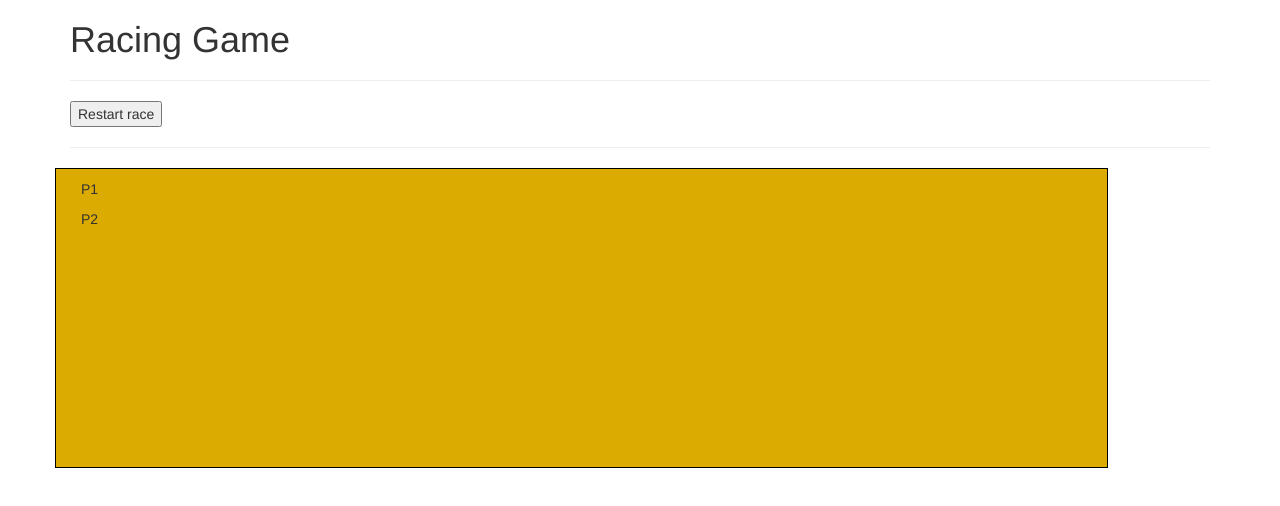
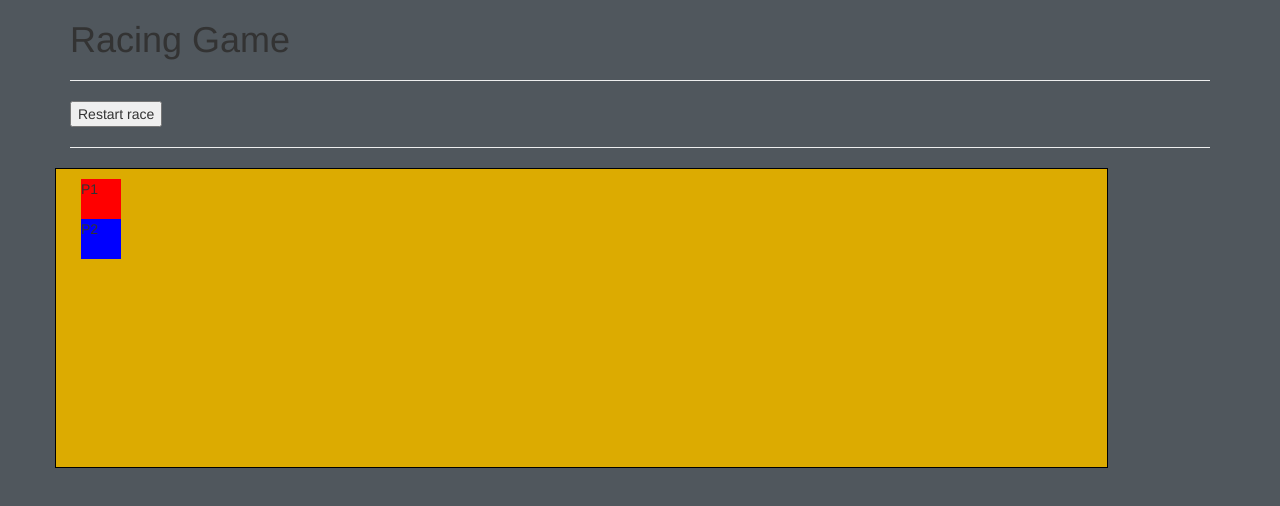
Before and after one commit to mrockway/project_0, a plain HTML site: page index.html in a window 1280 px wide. Both pictures are taken after a click on the button "Restart race". Drawn offline with nearby package versions, Linux system fonts and the light colour scheme.

Commit message:
determine finish line

```diff
--- a/index.html
+++ b/index.html
@@ -20,8 +20,8 @@
 	<hr>
 	<div class="row">
 		<div class="racingBoard col-md-8 col-offset-2">
-			<div class="player1"><p id="p1">P1</p></div>
-			<div class="player2"><p id="p2">P2</p></div>
+			<div class="racer1"><p id="p1">P1</p></div>
+			<div class="racer2"><p id="p2">P2</p></div>
 		</div> <!-- end of racingBoard div -->
 	</div> <!-- end of racingBoard row -->
 </div>  <!-- end of container -->
--- a/main.css
+++ b/main.css
@@ -1,3 +1,7 @@
+.content {
+	background-color: #50575D;
+}
+
 .racingBoard {
 	background-color: #DCAB01;
 	border: 1px solid #000000;
@@ -5,13 +9,19 @@
 	width: 90%;
 }
 
-#p1 {
+.racer1 {
+	background-color: #FF0000;
+	height: 40px;
+	left: 10px;
 	position: relative;
 	top: 10px;
+	width: 40px;
+}
+.racer2 {
+	background-color: #0000FF;
+	height: 40px;
 	left: 10px;
-}
-#p2 {
 	position: relative;
 	top: 10px;
-	left: 10px;
+	width: 40px;
 }
--- a/main.js
+++ b/main.js
@@ -1,28 +1,41 @@
-$(function() {
+// $(function() {
 
 // JS has loaded properly
 console.log('Start your engines!');
 
 // Set up reset button
+//Bring Players back to starting line
 $('.restart').click(function(event) {
+	$('.racer1').css('left', '10px');
+	$('.racer2').css('left', '10px');
 	console.log("You clicked reset.");
 });
 
-
+var p1Pos = 10;
+var p2Pos = 10;
 //Set up Player 2 moving by pressing "A"
 $(window).keypress(function(event) {
-  	if(event.which === 97) {
+	console.log(p1Pos);
+		if (event.which === 97) {
+			if (p1Pos <= 810) {
 			console.log("you pressed a");
-  		$('#p1').animate({left: "+=50"}, 0);
+			$('.racer1').animate({left: "+=25"}, 0);
+			p1Pos = p1Pos+25;
+			console.log(p1Pos);
+		}
 	}
 });
 
-
 //Set up Player 2 moving by pressing "L"
 $(window).keypress(function(event) {
-  	if(event.which === 108) {
+	console.log(p2Pos);
+	if (p2Pos <= 810) {
+		if (event.which === 108) {
 			console.log("you pressed l");
-  		$('#p2').animate({left: "+=50"}, 0);
+			$('.racer2').animate({left: "+=25"}, 0);
+			p2Pos = p2Pos+25;
+			console.log(p2Pos);
+		}
 	}
 });
 
@@ -30,4 +43,4 @@ $(function() {
 //Determine Winner
 
 
-});
+// });
```
Lines whose indentation alone changed are shown as unchanged.
